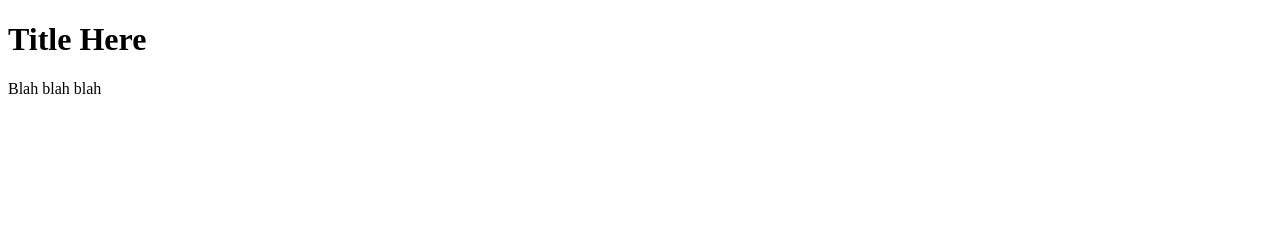
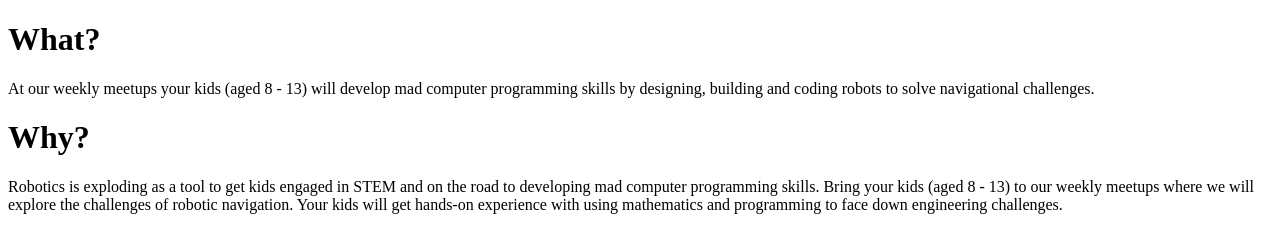
Before and after one commit to navibots/navibots.github.io, a plain HTML site: page index.html in a window 1280 px wide. Drawn offline with Linux system fonts and the light colour scheme.

Commit message:
Added some init paragraphs.

```diff
--- a/index.html
+++ b/index.html
@@ -7,7 +7,12 @@
 
   <body>
 
-    <h1>Title Here</h1>
-    <p> Blah blah blah</p>
+    <h1>What?</h1>
+    <p>At our weekly meetups your kids (aged 8 - 13) will develop mad computer programming skills by designing, building
+    and coding robots to solve navigational challenges.  </p>
+
+    <h1>Why?</h1>
+    <p>Robotics is exploding as a tool to get kids engaged in STEM and on the road to developing mad computer programming
+    skills.  Bring your kids (aged 8 - 13) to our weekly meetups where we will explore the challenges of robotic navigation.   Your kids will get hands-on experience with using mathematics and programming to face down engineering challenges.</p>
   </body>
 </html>
```
